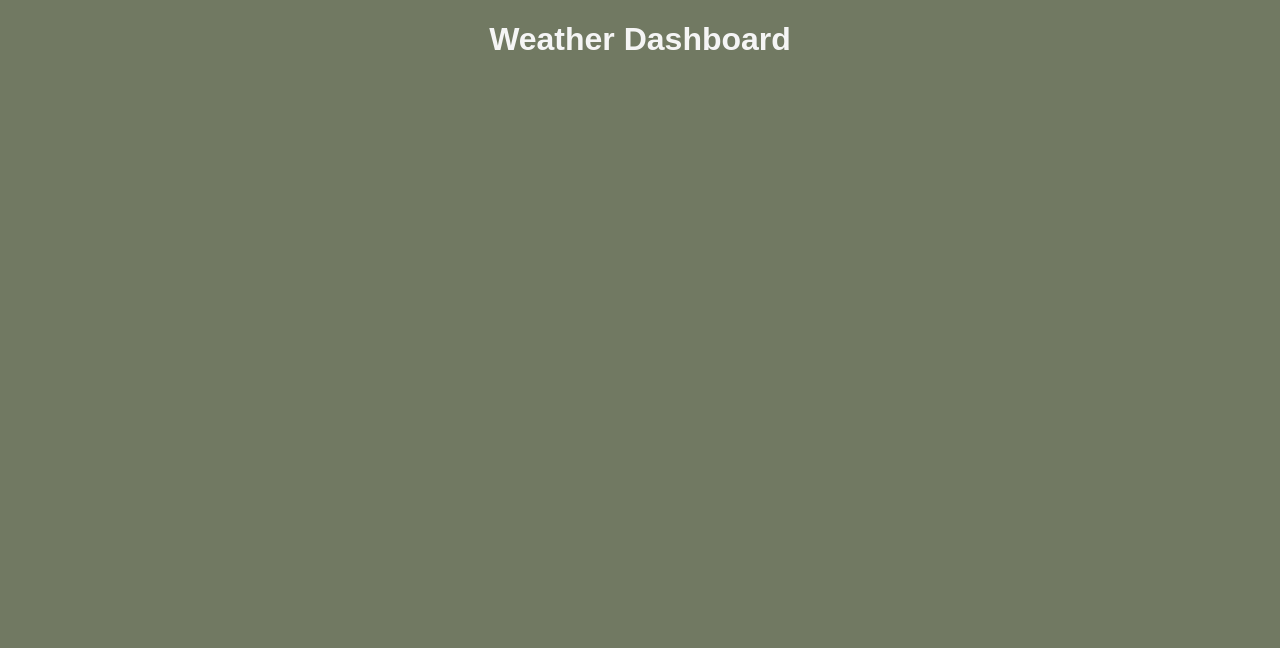
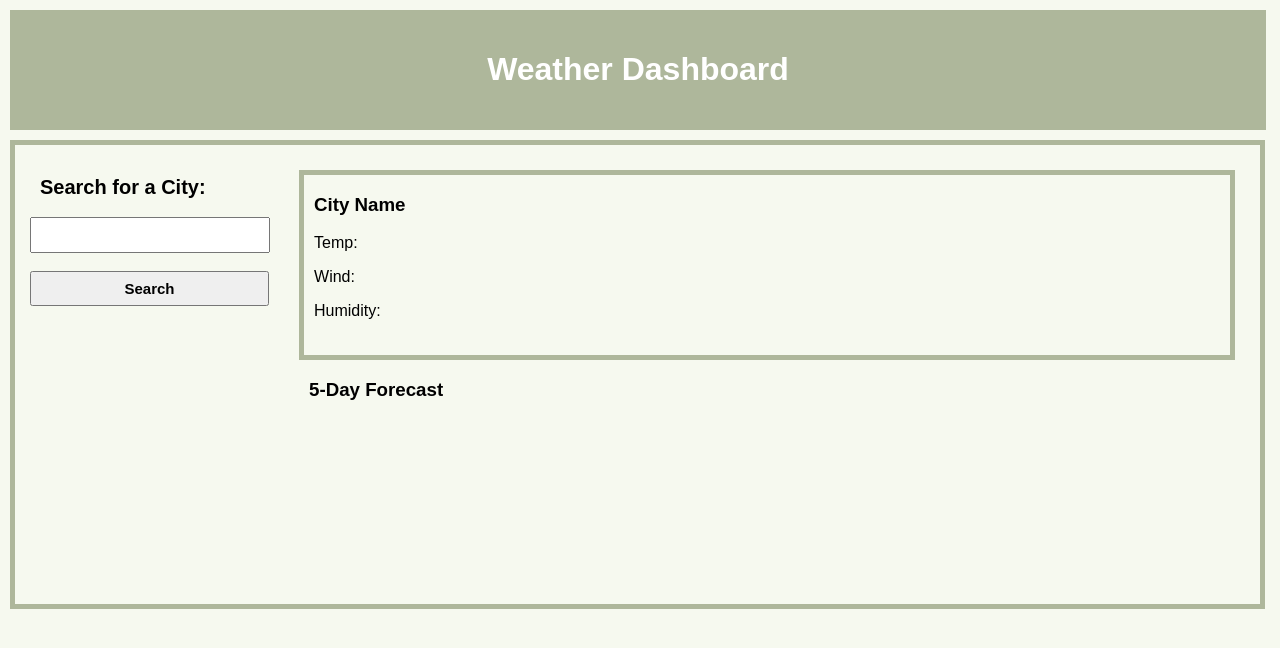
Before and after one commit to Marialdinha/WeatherDashboard, a plain HTML site: page index.html in a window 1280 px wide. Drawn offline with nearby package versions, Linux system fonts and the light colour scheme.

Commit message:
Added HTML elements

```diff
--- a/assets/script.js
+++ b/assets/script.js
@@ -0,0 +1,7 @@
+var APIKey = "c78deab59c2355453ce985b6f36c6f2d";
+var city;
+
+
+// api.openweathermap.org/data/2.5/forecast?q={city name}&appid={APIKey} // <-- 5 days
+
+// https://api.openweathermap.org/data/2.5/weather?q={city name}&appid={APIKey} // <-- current
--- a/assets/style.css
+++ b/assets/style.css
@@ -1,3 +1,8 @@
+:root{
+  --body_back_color:#f6f9ef;
+  --header_back_color:#aeb79b;
+  --margin_size:10px;
+}
 
 html,
 body {
@@ -8,14 +13,74 @@ body {
 
 body {
   font-family: sans-serif;
-  /* background-color: #717962; */
-  background-color: #717962;
+  background-color: var(--body_back_color);
 }
 
 header {
     text-align: center;
     padding: 20px;
-    padding-top: 0px;
-    margin: ;
-    color: whitesmoke;
+    margin: var(--margin_size);
+    width: 95%;
+    color: white;
+    background-color: var(--header_back_color);
   }
+
+  .main-section{
+    display: flex;
+    padding: 5px;
+    margin: var(--margin_size);
+    width: 96.5%;
+    border: 5px solid var(--header_back_color);;
+  }
+
+  #city-section{
+    flex: 20%;
+    margin: var(--margin_size);
+    height: 400px;
+  }
+
+  #city-label {
+    width: 100%;
+    padding: 10px;
+    font-size: 20px;
+    font-weight: 700;
+  }
+
+  #city{
+    width: 97%;
+    height: 30px;
+  }
+
+  #search{
+    width: 100%;
+    height: 35px;
+    font-size: 15px;
+    font-weight: 600;
+  }
+
+  #weather-section{
+    flex: 80%;
+    margin: var(--margin_size);
+  }
+
+  #city-display{
+    margin: var(--margin_size);
+    height: auto;
+  }
+
+  #current-weather{
+    margin: var(--margin_size);
+    border: 5px solid var(--header_back_color);;
+    height: 180px;
+    padding-left: 10px;
+  }
+
+  #weather-5days{
+    margin: var(--margin_size);
+    height: 200px;
+    padding-left: 10px;
+  }
+
+  #all-5-days{
+    display: flex;
+  }
--- a/index.html
+++ b/index.html
@@ -16,13 +16,29 @@
         </header>
 
         <main>
-            <section>
+            <div class="main-section">
+                <section id="city-section">
+                    <p id="city-search"></p>
+                    <label id="city-label" for="city">Search for a City:</label><br><br>
+                    <input type="text" id="city" name="city-input"><br><br>
+                    <button id="search" class="btn">Search</button>
+                    <div  id="city-display"></div>
+                </section>
 
-            </section>
-
-            <aside>
-
-            </aside>
+                <aside id="weather-section">
+                    <div  id="current-weather">
+                        <h3>City Name</h3>
+                        <p>Temp: </p>
+                        <p>Wind: </p>
+                        <p>Humidity: </p>
+                    </div>
+                    <div id="weather-5days">
+                    <h3>5-Day Forecast</h3>
+                    <section id="all-5-days">
+                    </section>
+                </div>
+                </aside>
+            </div>
         </main>
     </div>
     <script src="https://cdnjs.cloudflare.com/ajax/libs/jquery/3.2.1/jquery.min.js"></script>
```
